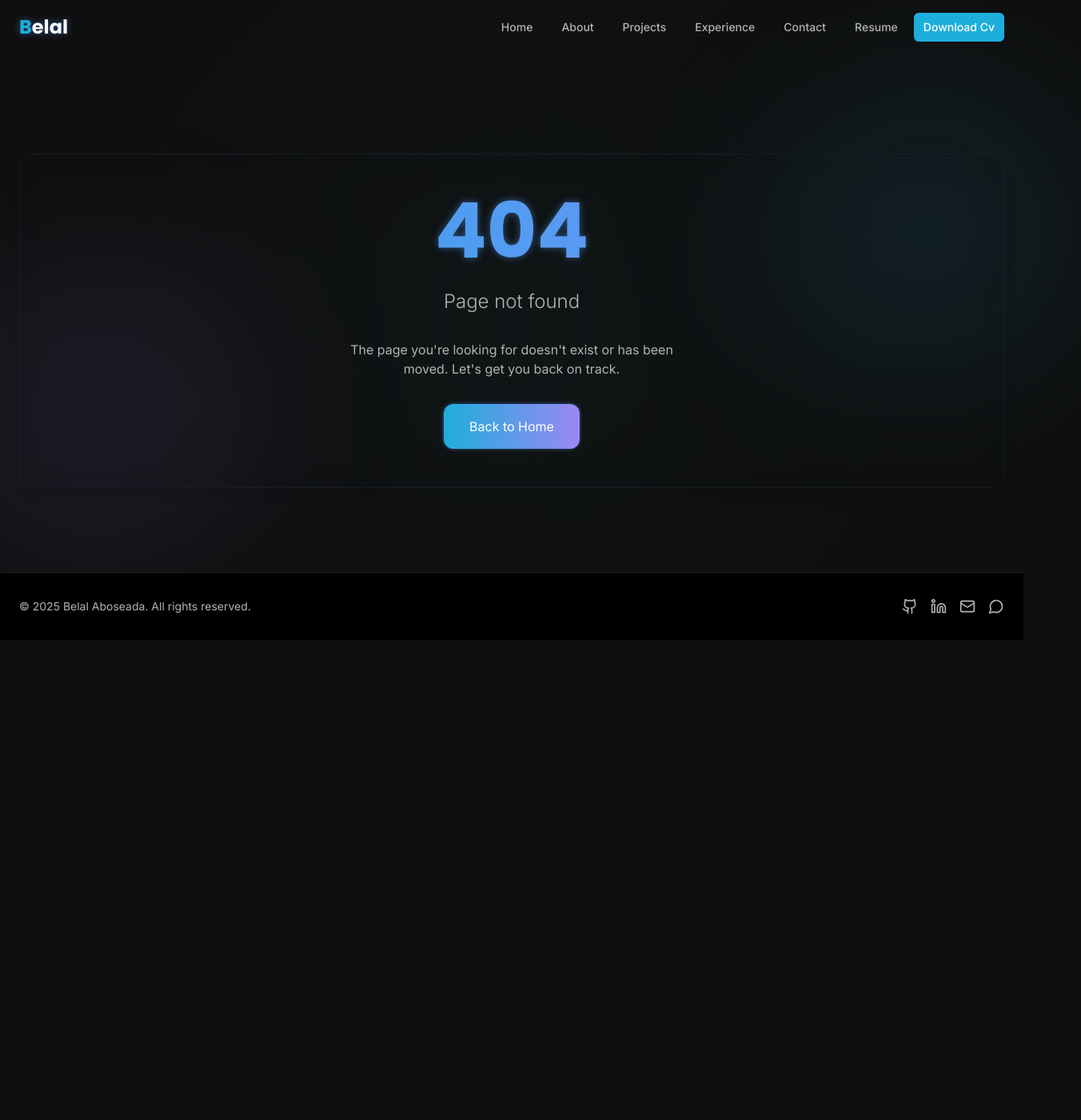
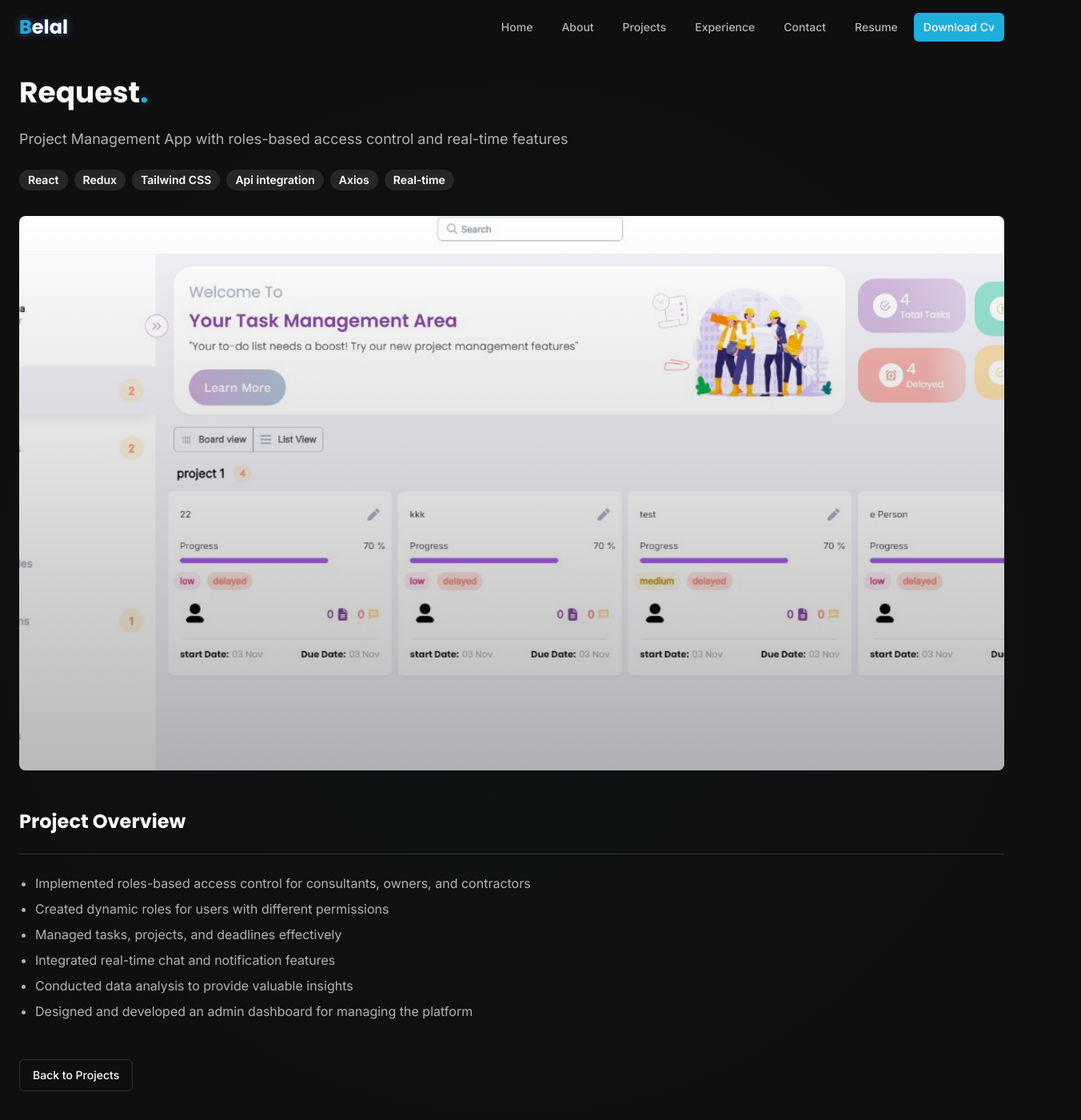
Before and after one commit to BelalAboseada/Belal-Portfolio, a React (Vite) app: page /projects/1 in a window 1280 px wide. Shown: the top 1400 px of the page at 80% size, 1352 px wide, since content can reach past the window. Before the commit the page ends 800 px from the top, so only its background shows below. Built offline with nearby package versions, Linux system fonts and the light colour scheme.

Commit message:
Add project details page
Implement a project details page to display screenshots, links, and an overview of each project.

```diff
--- a/src/App.tsx
+++ b/src/App.tsx
@@ -7,6 +7,7 @@ import { BrowserRouter, Routes, Route } from "react-router-dom";
 import Index from "./pages/Index";
 import About from "./pages/About";
 import Projects from "./pages/Projects";
+import ProjectDetails from "./pages/ProjectDetails";
 import Experience from "./pages/Experience";
 import Contact from "./pages/Contact";
 import Resume from "./pages/Resume";
@@ -24,6 +25,7 @@ const App = () => (
           <Route path="/" element={<Index />} />
           <Route path="/about" element={<About />} />
           <Route path="/projects" element={<Projects />} />
+          <Route path="/projects/:id" element={<ProjectDetails />} />
           <Route path="/experience" element={<Experience />} />
           <Route path="/contact" element={<Contact />} />
           <Route path="/resume" element={<Resume />} />
--- a/src/components/ProjectCard.tsx
+++ b/src/components/ProjectCard.tsx
@@ -1,9 +1,11 @@
+
 import React from "react";
 import { Card, CardContent, CardFooter } from "@/components/ui/card";
 import { Badge } from "@/components/ui/badge";
 import { Button } from "@/components/ui/button";
-import { Github } from "lucide-react";
+import { Github, ExternalLink } from "lucide-react";
 import { Project } from "@/lib/data";
+import { Link } from "react-router-dom";
 
 interface ProjectCardProps {
   project: Project;
@@ -12,6 +14,7 @@ interface ProjectCardProps {
 const ProjectCard: React.FC<ProjectCardProps> = ({ project }) => {
   return (
     <Card className="overflow-hidden bg-card hover:shadow-lg transition-all duration-300 gradient-border group hover:scale-[1.01] box-glow">
+      <Link to={`/projects/${project.id}`} className="block">
         <div className="relative h-48 overflow-hidden">
           <img
             src={project.imageUrl}
@@ -34,6 +37,7 @@ const ProjectCard: React.FC<ProjectCardProps> = ({ project }) => {
             ))}
           </div>
         </CardContent>
+      </Link>
 
       <CardFooter className="flex gap-3">
         {project.demoLink || project.githubLink ? (
@@ -50,7 +54,7 @@ const ProjectCard: React.FC<ProjectCardProps> = ({ project }) => {
                   target="_blank"
                   rel="noopener noreferrer"
                 >
-                  Live Demo
+                  <ExternalLink size={16} className="mr-1" /> Live Demo
                 </a>
               </Button>
             )}
--- a/src/components/ui/separator.tsx
+++ b/src/components/ui/separator.tsx
@@ -1,3 +1,4 @@
+
 import * as React from "react"
 import * as SeparatorPrimitive from "@radix-ui/react-separator"
 
--- /dev/null
+++ b/src/pages/ProjectDetails.tsx
@@ -0,0 +1,141 @@
+
+import React, { useEffect, useState } from "react";
+import { useParams, Navigate } from "react-router-dom";
+import { projects } from "@/lib/data";
+import NavBar from "@/components/NavBar";
+import Footer from "@/components/Footer";
+import { ExternalLink, Github } from "lucide-react";
+import { Button } from "@/components/ui/button";
+import { Badge } from "@/components/ui/badge";
+import { Separator } from "@/components/ui/separator";
+
+const ProjectDetails: React.FC = () => {
+  const { id } = useParams<{ id: string }>();
+  const [project, setProject] = useState(
+    projects.find((p) => p.id === Number(id)) || null
+  );
+
+  useEffect(() => {
+    window.scrollTo(0, 0);
+  }, []);
+
+  if (!project) {
+    return <Navigate to="/projects" replace />;
+  }
+
+  return (
+    <div className="flex flex-col min-h-screen">
+      <NavBar />
+
+      <main className="flex-grow pt-24">
+        <div className="container">
+          {/* Project Header */}
+          <div className="mb-8">
+            <div className="flex flex-col md:flex-row md:items-center md:justify-between gap-4 mb-6">
+              <h1 className="text-3xl md:text-4xl font-bold">
+                {project.title}
+                <span className="text-blue-accent text-glow">.</span>
+              </h1>
+              <div className="flex gap-3">
+                {project.demoLink && (
+                  <Button
+                    variant="default"
+                    className="bg-blue-accent hover:bg-blue-accent/80"
+                    asChild
+                  >
+                    <a
+                      href={project.demoLink}
+                      target="_blank"
+                      rel="noopener noreferrer"
+                    >
+                      <ExternalLink size={16} className="mr-2" />
+                      Live Demo
+                    </a>
+                  </Button>
+                )}
+                {project.githubLink && (
+                  <Button
+                    variant="outline"
+                    className="border-blue-accent text-blue-accent hover:bg-blue-accent/10"
+                    asChild
+                  >
+                    <a
+                      href={project.githubLink}
+                      target="_blank"
+                      rel="noopener noreferrer"
+                    >
+                      <Github size={16} className="mr-2" />
+                      View Code
+                    </a>
+                  </Button>
+                )}
+              </div>
+            </div>
+            <p className="text-muted-foreground text-lg mb-6">
+              {project.description}
+            </p>
+            <div className="flex flex-wrap gap-2 mb-8">
+              {project.tags.map((tag) => (
+                <Badge
+                  key={tag}
+                  variant="secondary"
+                  className="bg-muted text-sm"
+                >
+                  {tag}
+                </Badge>
+              ))}
+            </div>
+          </div>
+
+          {/* Main Project Image */}
+          <div className="rounded-lg overflow-hidden mb-12 gradient-border">
+            <div className="relative aspect-video">
+              <img
+                src={project.imageUrl}
+                alt={project.title}
+                className="w-full h-full object-cover"
+              />
+              <div className="absolute inset-0 bg-gradient-to-b from-transparent to-card/30"></div>
+            </div>
+          </div>
+
+          {/* Project Overview */}
+          <div className="mb-12">
+            <h2 className="text-2xl font-bold mb-6">Project Overview</h2>
+            <Separator className="mb-6" />
+            <div className="space-y-4">
+              {project.overview && project.overview.length > 0 ? (
+                <ul className="list-disc pl-5 space-y-2">
+                  {project.overview.map((item, index) => (
+                    <li key={index} className="text-muted-foreground">
+                      {item}
+                    </li>
+                  ))}
+                </ul>
+              ) : (
+                <p className="text-muted-foreground">
+                  No detailed overview available for this project.
+                </p>
+              )}
+            </div>
+          </div>
+
+          {/* Back to Projects Button */}
+          <div className="mb-12">
+            <Button
+              variant="outline"
+              onClick={() => window.history.back()}
+              className="hover:bg-muted/50"
+            >
+              Back to Projects
+            </Button>
+          </div>
+        </div>
+      </main>
+
+      <Footer />
+    </div>
+  );
+};
+
+export default ProjectDetails;
```
Lines whose indentation alone changed are shown as unchanged.
